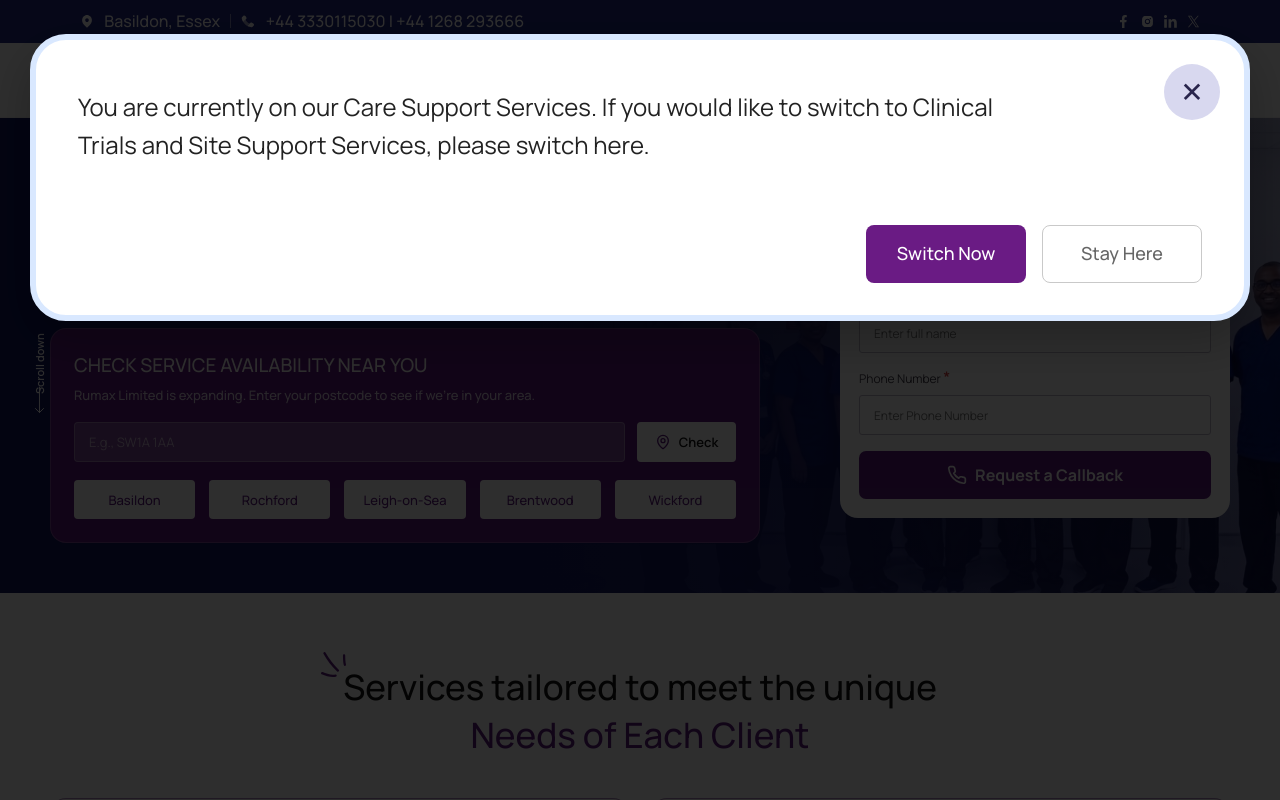
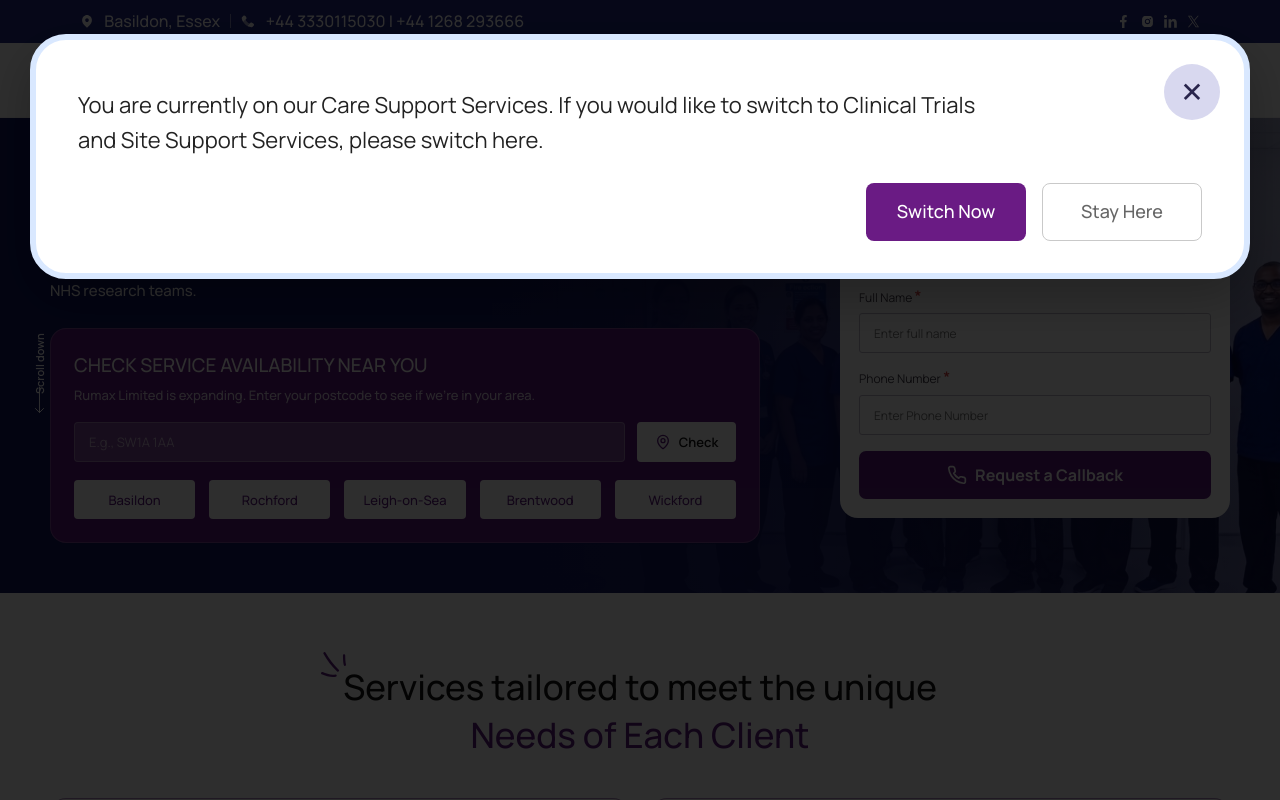
Before and after one commit to naveennjnj-jpg/rumax-first-website, a Next.js app: page / in a window 1280 px wide. Shown: the top 800 px of the page. Built offline with nearby package versions, Linux system fonts and the light colour scheme.

Commit message:
Update ServiceSwitchModal.module.css

```diff
--- a/components/common/ServiceSwitchModal.module.css
+++ b/components/common/ServiceSwitchModal.module.css
@@ -26,7 +26,7 @@
 .heading {
   margin: 0;
   max-width: 920px;
-  font-size: 24px;
+  font-size: 22px;
   font-weight: 400;
   line-height: 1.6;
   color: #222;
@@ -34,7 +34,7 @@
 }
 
 .buttons {
-  margin-top: 60px;
+  margin-top: 25px;
   display: flex;
   justify-content: flex-end;
   gap: 16px;
```
